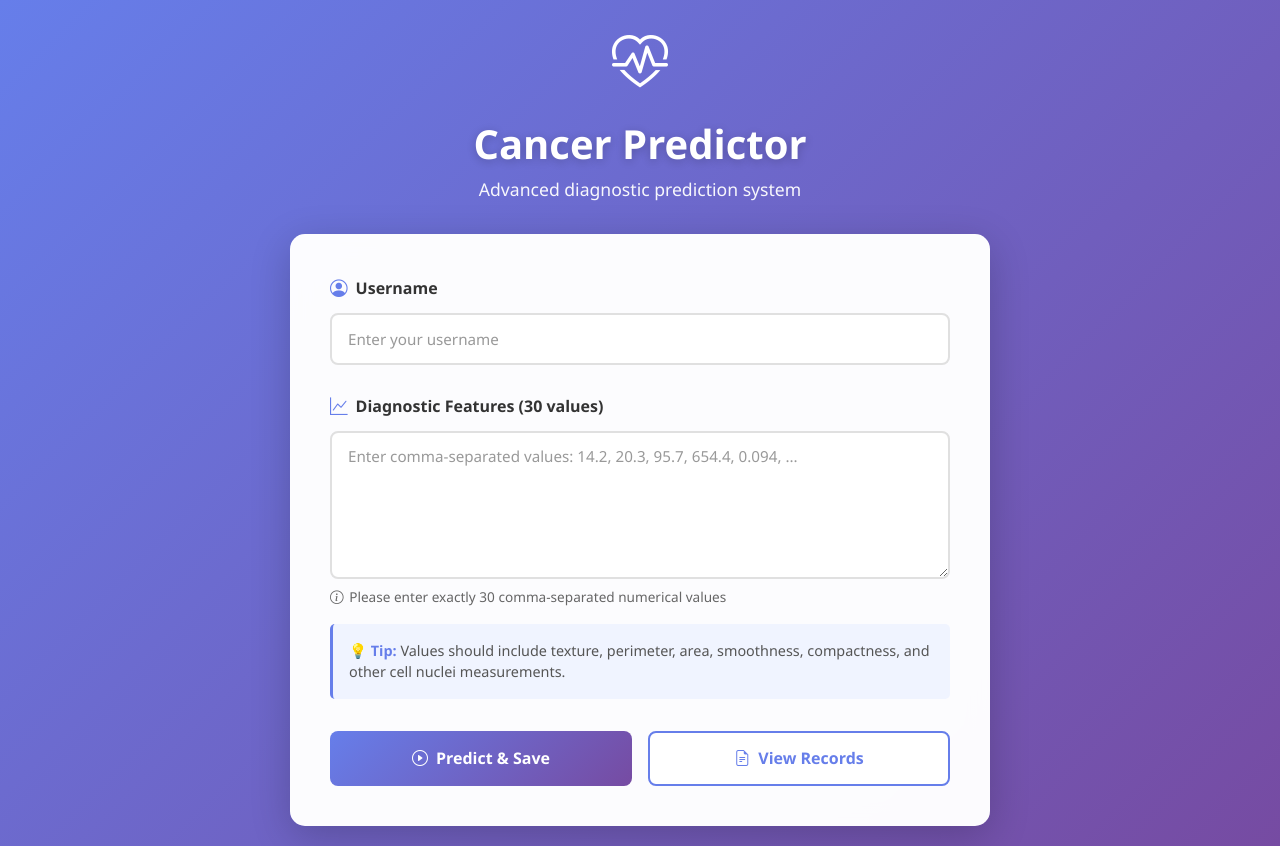
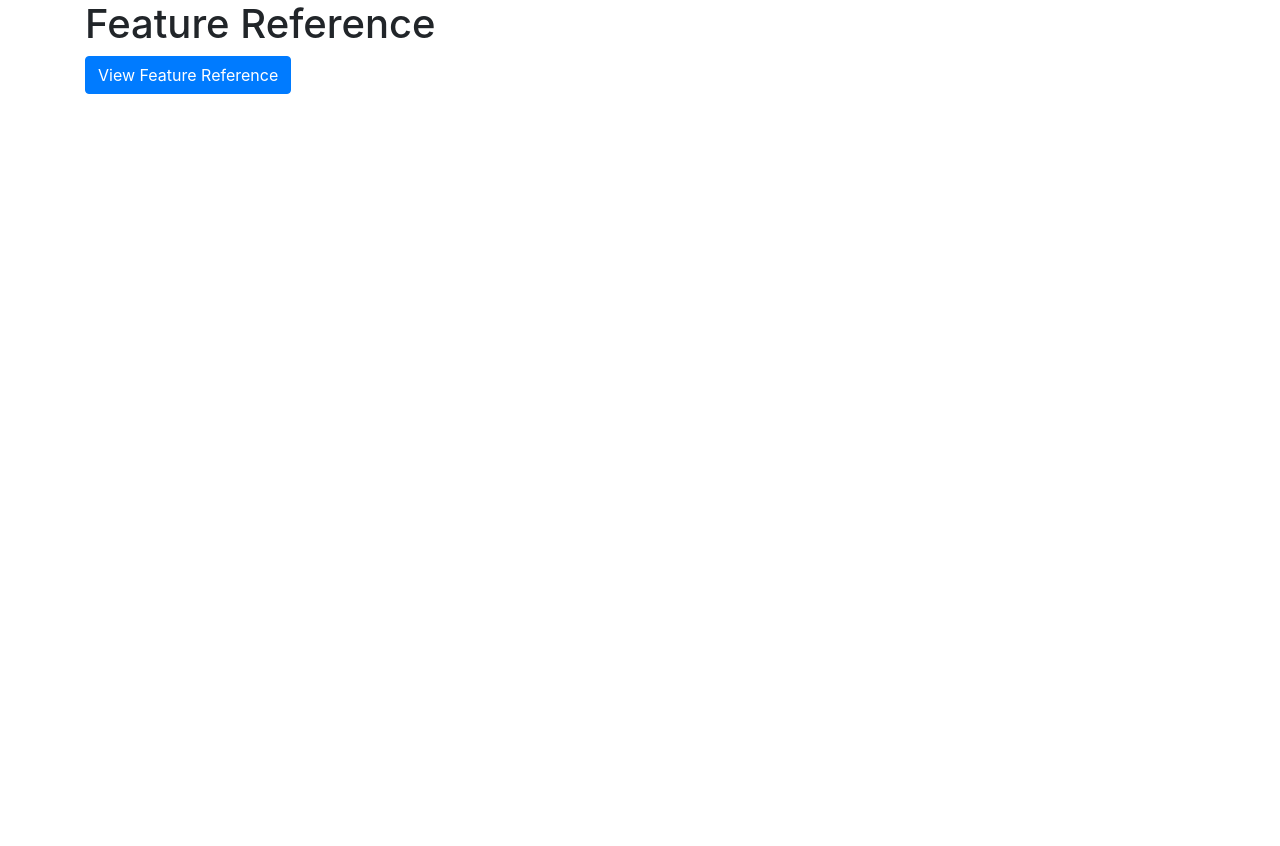
Before and after one commit to DarkMaskedODI/Web-Integration-of-breast-cancer-model, a Flask app: page / in a window 1280 px wide. After the commit the page ends 94 px from the top, so only its background shows below. Run offline with Flask 3, Linux system fonts and the light colour scheme; some libraries are stand-ins or nearby versions.

Commit message:
Update index.html to include accordion-based feature reference

```diff
--- a/templates/index.html
+++ b/templates/index.html
@@ -2,300 +2,109 @@
 <html lang="en">
 <head>
     <meta charset="UTF-8">
-  <meta name="viewport" content="width=device-width, initial-scale=1">
-  <title>Breast Cancer Predictor</title>
-  <link href="https://cdn.jsdelivr.net/npm/bootstrap@5.3.0-alpha1/dist/css/bootstrap.min.css" rel="stylesheet">
-  <link rel="stylesheet" href="https://cdn.jsdelivr.net/npm/bootstrap-icons@1.11.0/font/bootstrap-icons.css">
+    <meta name="viewport" content="width=device-width, initial-scale=1.0">
+    <title>Breast Cancer Model Feature Reference</title>
+    <link rel="stylesheet" href="https://cdnjs.cloudflare.com/ajax/libs/bootstrap/4.5.2/css/bootstrap.min.css">
     <style>
-    * {
-      margin: 0;
-      padding: 0;
-      box-sizing: border-box;
-    }
-
-    body {
-      background: linear-gradient(135deg, #667eea 0%, #764ba2 100%);
-      min-height: 100vh;
-      display: flex;
-      align-items: center;
-      justify-content: center;
-      font-family: 'Segoe UI', Tahoma, Geneva, Verdana, sans-serif;
-      padding: 20px;
-    }
-
-    .main-container {
-      width: 100%;
-      max-width: 700px;
-    }
-
-    .header {
-      text-align: center;
-      color: white;
-      margin-bottom: 2rem;
-    }
-
-    .header h1 {
-      font-size: 2.5rem;
-      font-weight: 700;
-      margin-bottom: 0.5rem;
-      text-shadow: 0 2px 10px rgba(0, 0, 0, 0.2);
-    }
-
-    .header p {
-      font-size: 1.1rem;
-      opacity: 0.95;
-      margin: 0;
-    }
-
-    .icon-header {
-      font-size: 3.5rem;
+        .accordion {
             margin-bottom: 1rem;
-      display: inline-block;
-    }
-
-    .card {
-      border: none;
-      border-radius: 15px;
-      box-shadow: 0 10px 40px rgba(0, 0, 0, 0.2);
-      overflow: hidden;
-      backdrop-filter: blur(10px);
-      background: rgba(255, 255, 255, 0.98);
-    }
-
-    .card-body {
-      padding: 2.5rem;
-    }
-
-    .form-group {
-      margin-bottom: 1.75rem;
-    }
-
-    .form-label {
-      font-weight: 600;
-      color: #333;
-      margin-bottom: 0.75rem;
-      display: flex;
-      align-items: center;
-      gap: 0.5rem;
-    }
-
-    .form-label i {
-      color: #667eea;
-      font-size: 1.1rem;
-    }
-
-    .form-control {
-      border: 2px solid #e0e0e0;
-      border-radius: 8px;
-      padding: 0.75rem 1rem;
-      font-size: 1rem;
-      transition: all 0.3s ease;
-    }
-
-    .form-control:focus {
-      border-color: #667eea;
-      box-shadow: 0 0 0 0.2rem rgba(102, 126, 234, 0.15);
-      background-color: #f8f9ff;
-    }
-
-    .form-control::placeholder {
-      color: #999;
-      font-size: 0.95rem;
-    }
-
-    .textarea-info {
-      font-size: 0.85rem;
-      color: #666;
-      margin-top: 0.5rem;
-      display: flex;
-      align-items: center;
-      gap: 0.35rem;
-    }
-
-    .button-group {
-      display: grid;
-      grid-template-columns: 1fr 1fr;
-      gap: 1rem;
-      margin-top: 2rem;
-    }
-
-    @media (max-width: 576px) {
-      .button-group {
-        grid-template-columns: 1fr;
-      }
-    }
-
-    .btn {
-      border: none;
-      border-radius: 8px;
-      padding: 0.85rem 1.5rem;
-      font-weight: 600;
-      font-size: 1rem;
-      transition: all 0.3s ease;
-      text-decoration: none;
-      display: inline-flex;
-      align-items: center;
-      justify-content: center;
-      gap: 0.5rem;
-    }
-
-    .btn-primary {
-      background: linear-gradient(135deg, #667eea 0%, #764ba2 100%);
-      color: white;
-    }
-
-    .btn-primary:hover {
-      transform: translateY(-2px);
-      box-shadow: 0 8px 20px rgba(102, 126, 234, 0.3);
-      color: white;
-    }
-
-    .btn-secondary {
-      background: white;
-      color: #667eea;
-      border: 2px solid #667eea;
-    }
-
-    .btn-secondary:hover {
-      background: #667eea;
-      color: white;
-      transform: translateY(-2px);
-      box-shadow: 0 8px 20px rgba(102, 126, 234, 0.2);
-    }
-
-    .alert {
-      border: none;
-      border-radius: 8px;
-      margin-bottom: 1.5rem;
-      border-left: 4px solid;
-      animation: slideIn 0.3s ease;
-    }
-
-    .alert-success {
-      background-color: #d4edda;
-      color: #155724;
-      border-left-color: #28a745;
-    }
-
-    .alert-danger {
-      background-color: #f8d7da;
-      color: #721c24;
-      border-left-color: #dc3545;
-    }
-
-    .btn-close {
-      opacity: 0.7;
-      transition: opacity 0.2s ease;
-    }
-
-    .btn-close:hover {
-      opacity: 1;
-    }
-
-    @keyframes slideIn {
-      from {
-        opacity: 0;
-        transform: translateY(-10px);
-      }
-      to {
-        opacity: 1;
-        transform: translateY(0);
-      }
-    }
-
-    .feature-hint {
-      background: #f0f4ff;
-      border-left: 3px solid #667eea;
-      padding: 1rem;
-      border-radius: 5px;
-      margin-top: 1rem;
-      font-size: 0.9rem;
-      color: #555;
-    }
-
-    .feature-hint strong {
-      color: #667eea;
         }
     </style>
 </head>
 <body>
-  <div class="main-container">
-    <div class="header">
-      <div class="icon-header">
-        <i class="bi bi-heart-pulse"></i>
+    <div class="container">
+        <h1>Feature Reference</h1>
+        <button id="viewFeaturesBtn" class="btn btn-primary">View Feature Reference</button>
+        <div id="accordionContainer" class="d-none">
+            <div id="accordion">
+                <!-- Mean Features -->
+                <div class="card">
+                    <div class="card-header">
+                        <h5 class="mb-0">
+                            <button class="btn btn-link" data-toggle="collapse" data-target="#meanFeatures" aria-expanded="true" aria-controls="meanFeatures">
+                                Mean Features
+                            </button>
+                        </h5>
                     </div>
-      <h1>Cancer Predictor</h1>
-      <p>Advanced diagnostic prediction system</p>
-    </div>
-
-    <div class="card">
-      {% with messages = get_flashed_messages(with_categories=true) %}
-        {% if messages %}
-          {% for category, msg in messages %}
-            <div class="alert alert-{{ 'success' if category=='success' else 'danger' }} alert-dismissible fade show" role="alert">
-              <strong><i class="bi bi-{{ 'check-circle' if category=='success' else 'exclamation-circle' }}"></i></strong>
-              {{ msg }}
-              <button type="button" class="btn-close" data-bs-dismiss="alert" aria-label="Close"></button>
-            </div>
-          {% endfor %}
-        {% endif %}
-      {% endwith %}
-
+                    <div id="meanFeatures" class="collapse" data-parent="#accordion">
                         <div class="card-body">
-        <form action="{{ url_for('index') }}" method="post" id="predictionForm">
-          <div class="form-group">
-            <label for="username" class="form-label">
-              <i class="bi bi-person-circle"></i>
-              Username
-            </label>
-            <input type="text" class="form-control" id="username" name="username"
-                   placeholder="Enter your username" required>
-          </div>
-
-          <div class="form-group">
-            <label for="features" class="form-label">
-              <i class="bi bi-graph-up"></i>
-              Diagnostic Features (30 values)
-            </label>
-            <textarea class="form-control" id="features" name="features" rows="5"
-                      placeholder="Enter comma-separated values: 14.2, 20.3, 95.7, 654.4, 0.094, ..."
-                      required></textarea>
-            <div class="textarea-info">
-              <i class="bi bi-info-circle"></i>
-              <span>Please enter exactly 30 comma-separated numerical values</span>
-            </div>
-            <div class="feature-hint">
-              <strong>💡 Tip:</strong> Values should include texture, perimeter, area, smoothness, compactness, and other cell nuclei measurements.
-            </div>
-          </div>
-
-          <div class="button-group">
-            <button type="submit" class="btn btn-primary">
-              <i class="bi bi-play-circle"></i>
-              Predict & Save
-            </button>
-            <a href="{{ url_for('records') }}" class="btn btn-secondary">
-              <i class="bi bi-file-earmark-text"></i>
-              View Records
-            </a>
-          </div>
-        </form>
+                            <ul>
+                                <li>Mean Radius</li>
+                                <li>Mean Texture</li>
+                                <li>Mean Perimeter</li>
+                                <li>Mean Area</li>
+                                <li>Mean Smoothness</li>
+                                <li>Mean Compactness</li>
+                                <li>Mean Concavity</li>
+                                <li>Mean Concave Points</li>
+                                <li>Mean Symmetry</li>
+                                <li>Mean Fractal Dimension</li>
+                            </ul>
                         </div>
                     </div>
                 </div>
-
-  <script src="https://cdn.jsdelivr.net/npm/bootstrap@5.3.0-alpha1/dist/js/bootstrap.bundle.min.js"></script>
+                <!-- Error Features -->
+                <div class="card">
+                    <div class="card-header">
+                        <h5 class="mb-0">
+                            <button class="btn btn-link" data-toggle="collapse" data-target="#errorFeatures" aria-expanded="false" aria-controls="errorFeatures">
+                                Error Features
+                            </button>
+                        </h5>
+                    </div>
+                    <div id="errorFeatures" class="collapse" data-parent="#accordion">
+                        <div class="card-body">
+                            <ul>
+                                <li>Radius Error</li>
+                                <li>Texture Error</li>
+                                <li>Perimeter Error</li>
+                                <li>Area Error</li>
+                                <li>Smoothness Error</li>
+                                <li>Compactness Error</li>
+                                <li>Concavity Error</li>
+                                <li>Concave Points Error</li>
+                                <li>Symmetry Error</li>
+                                <li>Fractal Dimension Error</li>
+                            </ul>
+                        </div>
+                    </div>
+                </div>
+                <!-- Worst Features -->
+                <div class="card">
+                    <div class="card-header">
+                        <h5 class="mb-0">
+                            <button class="btn btn-link" data-toggle="collapse" data-target="#worstFeatures" aria-expanded="false" aria-controls="worstFeatures">
+                                Worst Features
+                            </button>
+                        </h5>
+                    </div>
+                    <div id="worstFeatures" class="collapse" data-parent="#accordion">
+                        <div class="card-body">
+                            <ul>
+                                <li>Worst Radius</li>
+                                <li>Worst Texture</li>
+                                <li>Worst Perimeter</li>
+                                <li>Worst Area</li>
+                                <li>Worst Smoothness</li>
+                                <li>Worst Compactness</li>
+                                <li>Worst Concavity</li>
+                                <li>Worst Concave Points</li>
+                                <li>Worst Symmetry</li>
+                                <li>Worst Fractal Dimension</li>
+                            </ul>
+                        </div>
+                    </div>
+                </div>
+            </div>
+        </div>
+    </div>
+    <script src="https://code.jquery.com/jquery-3.5.1.slim.min.js"></script>
+    <script src="https://cdn.jsdelivr.net/npm/@popperjs/core@2.9.3/dist/umd/popper.min.js"></script>
+    <script src="https://cdnjs.cloudflare.com/ajax/libs/bootstrap/4.5.2/js/bootstrap.min.js"></script>
     <script>
-    // Form validation feedback
-    document.getElementById('predictionForm').addEventListener('submit', function(e) {
-      const features = document.getElementById('features').value;
-      const featureArray = features.split(',').map(f => f.trim()).filter(f => f);
-
-      if (featureArray.length !== 30) {
-        e.preventDefault();
-        alert(`Please enter exactly 30 values. You entered ${featureArray.length}.`);
-      }
-    });
+        document.getElementById('viewFeaturesBtn').onclick = function () {
+            document.getElementById('accordionContainer').classList.toggle('d-none');
+        };
     </script>
 </body>
 </html>
```
Lines whose indentation alone changed are shown as unchanged.
